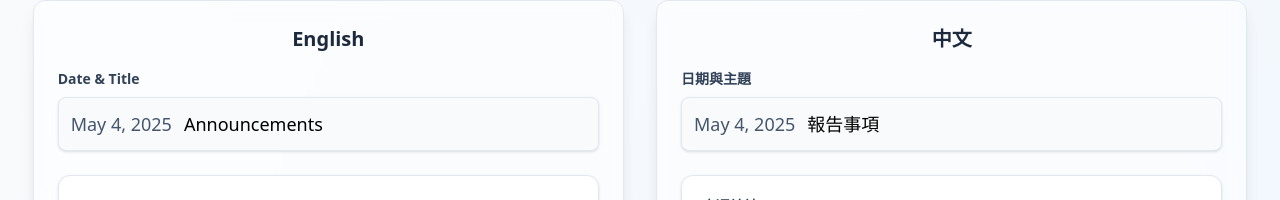
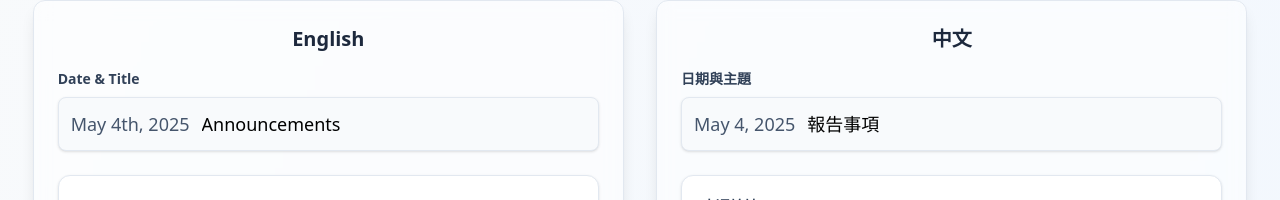
Before and after one commit to FutureKen/mr-editor, a React (Vite) app: page / in a window 1280 px wide. Shown: the part 138-338 px from the top of the page. Built offline with nearby package versions, Linux system fonts and the light colour scheme.

Commit message:
Refactor date formatting in TitleLine

```diff
--- a/src/components/TitleLine.js
+++ b/src/components/TitleLine.js
@@ -32,7 +32,9 @@ const TitleLine = ({ date, language }) => {
 		if (date) {
 			const momentDate = moment(date);
 			momentDate.locale(language);
-			const formattedDate = momentDate.format("LL"); // Use the LL format
+
+			const formatString = language === 'en' ? 'MMMM Do, YYYY' : 'LL';
+			const formattedDate = momentDate.format(formatString);
 			setFormattedDate(formattedDate);
 		}
 	}, [date, language]);
```
